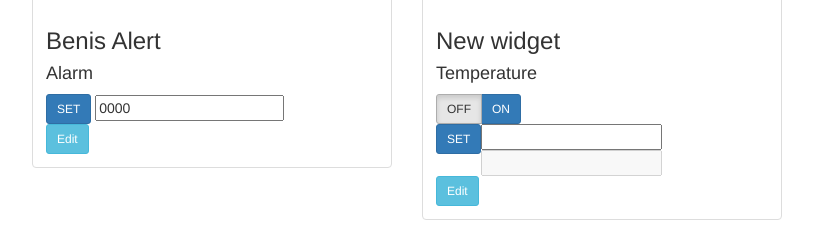
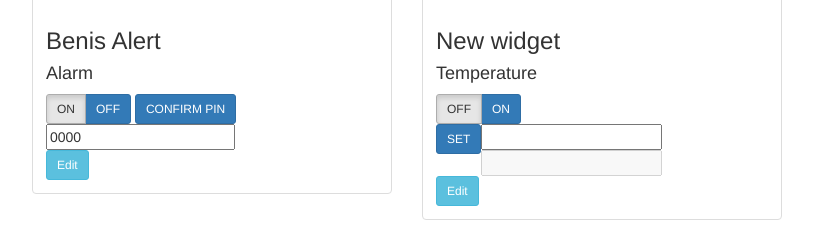
Before and after one commit to BentouDev/MichalModbus, a Flask app: page / in a window 1280 px wide. Shown: the part 1143-1383 px from the top of the page, without its empty margins (53-866 px from the left). Run offline with Flask 2, Linux system fonts and the light colour scheme; data comes from the database, SQL or seed files in the repository; some libraries are stand-ins or nearby versions.

Commit message:
Alarm on/off

```diff
--- a/WebApp/server.py
+++ b/WebApp/server.py
@@ -416,6 +416,7 @@ def send_widgets_via_modbus():
 		elif type_id == 4: # Value for Alarm
 			temp_array.append({
 				'type':type_id,
+				'status':widget['status'],
 				'data_float_0':widget['data_float_0'],
 				'modbus_write_1':widget['modbus_write_1'],
 				'modbus_read_0':widget['modbus_read_0']
--- a/WebApp/templates/index.html
+++ b/WebApp/templates/index.html
@@ -72,7 +72,13 @@
                                 <form action="/set_data">
                                     <input type="hidden" value="{{widget.id}}" name="widget_id" />
                                     <div class="btn-group btn-toggle">
-                                        <button type="submit" name="Toggle" class="btn btn-sm btn-primary">SET</button>
+                                        {% set labels=["ON","OFF"] %}
+                                        {% for x in range(2) %}
+                                            <button value="{{x}}" type="submit" name="Toggle" class="btn btn-sm {% if widget.status == x %} btn-default active {% else %} btn-primary {% endif %}">{{labels[x]}}</button>
+                                        {% endfor %}
+                                        </div>
+                                    <div class="btn-group btn-toggle">
+                                        <button type="submit" name="Toggle" class="btn btn-sm btn-primary">CONFIRM PIN</button>
                                     </div>
                                     <input type="text" value="0000" name="data_float_0">
                                 </form>
```
